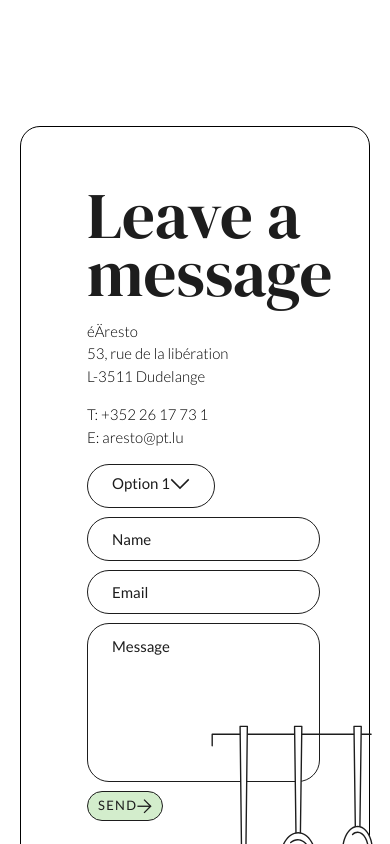
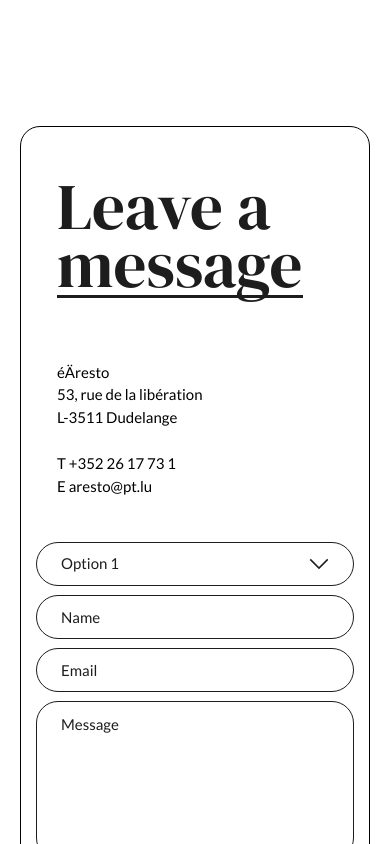
Before and after one commit to Zarevi49/aresto, a Next.js app: page / in a window 390 px wide. Shown: the part 6460-7304 px from the top of the page. Built offline with nearby package versions, Linux system fonts and the light colour scheme.

Commit message:
form end

```diff
--- a/app/globals.css
+++ b/app/globals.css
@@ -78,3 +78,8 @@ body {
   transform: rotate(180deg);
   transition: transform 0.3s ease-out;
 }
+
+.underline-word {
+  border-bottom: 2px solid currentColor; /* Или любой другой цвет, который вам нравится */
+  display: inline-block;
+}
--- a/components/form/ContactForm.js
+++ b/components/form/ContactForm.js
@@ -9,7 +9,7 @@ import Image from "next/image"
 
 function ContactForm() {
     return (
-        <div className="w-full max-w-[1163px] mx-auto flex flex-wrap md:flex-nowrap rounded-[20px] border-[1.5px] pt-[60px] pr-[49px] pb-[48px] md:pb-[26px] pl-[66px]">
+        <div className="w-full max-w-[1163px] mx-auto flex flex-wrap md:flex-nowrap rounded-[20px] border-[1.5px] pt-[51px] md:pt-[60px] md:pr-[49px] md:pl-[66px] pb-[48px] md:pb-[26px]">
 
             <ContactInfo
                 title="Leave a message"
@@ -18,8 +18,8 @@ function ContactForm() {
                 email="aresto@pt.lu"
             />
 
-            <form className="flex flex-col items-start w-full max-w-[520px] md:w-1/2">
-                <div className="mb-[9px]">
+            <form className="flex flex-col items-start mt-[45px] md:mt-0 px-[15px] md:px-0 w-full md:max-w-[520px] md:w-1/2">
+                <div className="mb-[9px] w-full">
                     <CustomSelect
                         options={['Option 1', 'Option 2', 'Option 3']}
                         onChange={(selected) => console.log(selected)}
@@ -40,22 +40,22 @@ function ContactForm() {
 
                 <TextareaComponent
                     placeholder="Message"
-                    className="w-full px-[24px] py-[11px] mb-[9px] border-[1.5px] border-dark rounded-[22px] outline-none placeholder:text-dark text-dark font-normal text-[15px] resize-none"
+                    className="w-full px-[24px] py-[11px] border-[1.5px] border-dark rounded-[22px] outline-none placeholder:text-dark text-dark font-normal text-[15px] resize-none"
                     rows="6"
                 />
 
                 <FormButton
                     type="submit"
-                    className="bg-blue-500 text-dark py-1 px-2.5 mb-[9px] rounded-full text-[13px] font-normal font-lato font-medium leading-150 tracking-[1.3px] uppercase border-[1.5px] cursor-pointer hover:bg-primary-light bg-ease-in-out duration-300 inline-flex items-center align-between bg-primary-light hover:bg-white"
+                    className="self-end bg-blue-500 text-dark py-[6px] pl-[22px] pr-2.5 mt-[22px] rounded-full text-[13px] font-normal font-lato font-medium leading-[15px] tracking-[1.3px] uppercase border-[1.5px] cursor-pointer hover:bg-primary-light bg-ease-in-out duration-300 inline-flex items-center align-between bg-primary-light hover:bg-white"
                 >
                     Send
-                    <Image src={"/img/right-arrow.svg"} alt={"send"} width={15} height={15} className="" />
+                    <Image src={"/img/right-arrow.svg"} alt={"send"} width={15} height={15} className="ml-3.5" />
                 </FormButton>
 
             </form>
 
-            <div className="absolute right-[16px] md:right-[34.3%] md:bottom-[-26%] -bottom-[16px]">
-                <Image src={"/img/spoons.svg"} alt={"fd"} width={162.59} height={169.99} className="" />
+            <div className="absolute left-[60px] md:left-auto md:right-[34.9%] md:bottom-[-29.2%] bottom-[-16.2%]">
+                <Image src={"/img/spoons.svg"} alt={"fd"} width={162.59} height={169.99} />
             </div>
 
         </div>
--- a/components/form/ContactInfo.js
+++ b/components/form/ContactInfo.js
@@ -1,15 +1,24 @@
 function ContactInfo({ title, address, phone, email }) {
+    const words = title.split(' ');
+
+    const lastWord = words.pop();
+
     return (
-        <div className="flex flex-col w-full md:w-1/2">
-            <h2 className="text-[65px] text-dark font-heading leading-90 mb-4 max-w-[271px]">{title}</h2>
+        <div className="flex flex-col w-full md:w-1/2 px-[36px] md:px-0">
+            <div className="flex flex-col w-full md:w-1/2">
+                <h2 className="text-[65px] text-dark font-heading leading-90 mb-4 max-w-[271px]">
+                    {words.join(' ')}
+                    <span className="border-b-[3.5px] border-current inline-block">{lastWord}</span>
+                </h2>
+            </div>
 
-            <div className="form-address mb-4">
+            <div className="form-address text-[15px] leading-150 font-normal mt-[47px]">
                 {address.map((line, index) => <p key={index}>{line}</p>)}
             </div>
 
-            <address className="not-italic mb-4">
-                T: <a href={`tel:${phone}`}>{phone}</a><br />
-                E: <a href={`mailto:${email}`}>{email}</a>
+            <address className="not-italic text-[15px] leading-150 font-normal mt-6 md:mt-[22px]">
+                T <a href={`tel:${phone}`}>{phone}</a><br />
+                E <a href={`mailto:${email}`}>{email}</a>
             </address>
         </div>
     );
--- a/components/form/CustomSelect.js
+++ b/components/form/CustomSelect.js
@@ -11,16 +11,15 @@ const CustomSelect = ({ options, onChange }) => {
     };
 
     return (
-        <div className="border-[1.5px] border-dark rounded-full outline-none placeholder:text-dark text-dark font-normal text-[15px] h-[44px]">
+        <div className="w-full border-[1.5px] border-dark rounded-full outline-none placeholder:text-dark text-dark font-normal text-[15px] h-[44px]">
             <div
-                className="selected-option px-[24px] py-[7px] flex justify-between items-center cursor-pointer"
+                className="selected-option px-[24px] py-[9px] flex justify-between items-center cursor-pointer"
                 onClick={() => setIsOpen(!isOpen)}
             >
                 <span>{selected}</span>
                 <img className={isOpen ? "arrow-rotate" : ""} src="/img/down-arrow.svg" alt="Toggle Dropdown" />
             </div>
 
-            {/* Добавьте условие для класса open на основе значения isOpen */}
             <ul className={`options-list ${isOpen ? "open" : ""} absolute w-full bg-white relative`}>
                 {options.map((option, index) => (
                     <li
```
